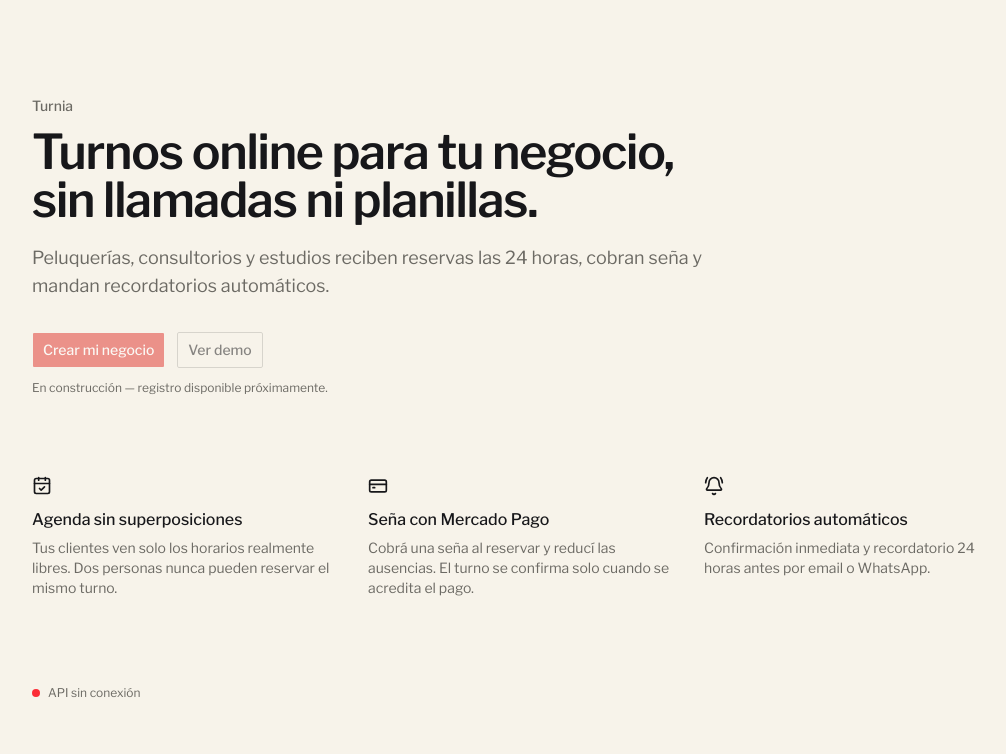
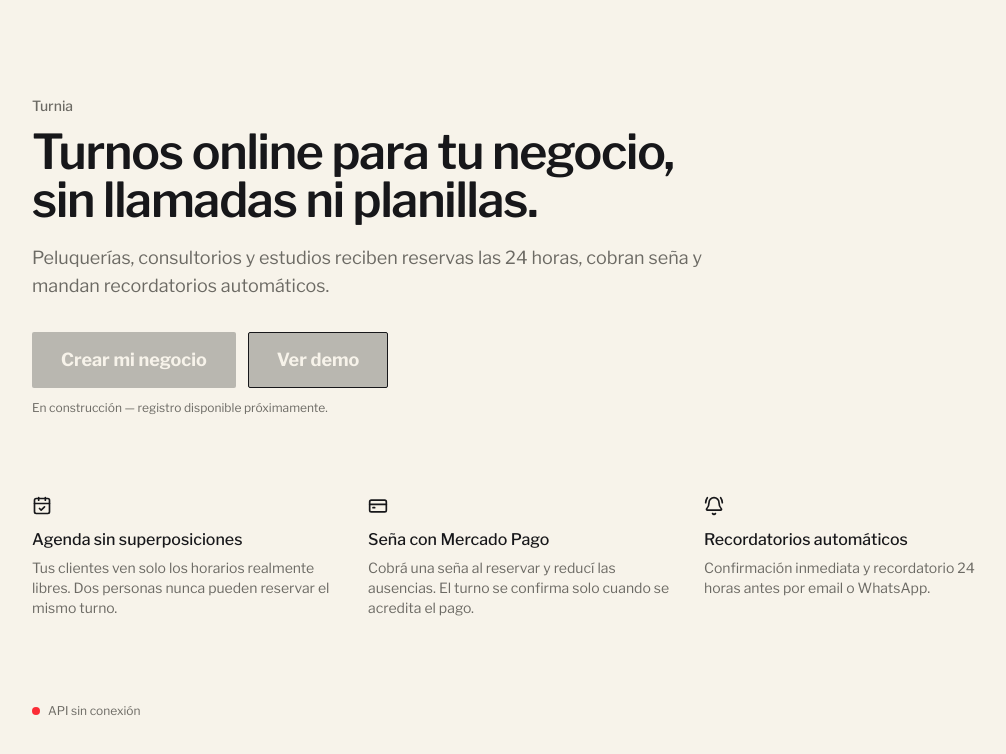
Before and after one commit to ernestojost/numerito, a Next.js app in the folder apps/web/: page / in a window 1280 px wide. Shown: the top 754 px of the page, without its empty margins (120-1126 px from the left). Built offline with nearby package versions, Linux system fonts and the light colour scheme; no server answers; a web font is replaced by a local one.

Commit message:
feat(web): restyle button variants

```diff
--- a/apps/web/src/components/ui/button.tsx
+++ b/apps/web/src/components/ui/button.tsx
@@ -2,34 +2,25 @@ import { Button as ButtonPrimitive } from "@base-ui/react/button"
 import { cva, type VariantProps } from "class-variance-authority"
 import { cn } from "@/lib/utils"
 
-const buttonVariants = cva(
-  "group/button inline-flex shrink-0 items-center justify-center rounded-lg border border-transparent bg-clip-padding text-sm font-medium whitespace-nowrap transition-all outline-none select-none focus-visible:border-ring focus-visible:ring-3 focus-visible:ring-ring/50 active:not-aria-[haspopup]:translate-y-px disabled:pointer-events-none disabled:opacity-50 aria-invalid:border-destructive aria-invalid:ring-3 aria-invalid:ring-destructive/20 dark:aria-invalid:border-destructive/50 dark:aria-invalid:ring-destructive/40 [&_svg]:pointer-events-none [&_svg]:shrink-0 [&_svg:not([class*='size-'])]:size-4",
+const baseVariants = cva(
+  "inline-flex shrink-0 items-center justify-center gap-2.5 rounded-[2px] border-[1.5px] font-sans font-bold whitespace-nowrap transition-colors outline-none select-none focus-visible:ring-2 focus-visible:ring-ink focus-visible:ring-offset-2 focus-visible:ring-offset-paper disabled:pointer-events-none disabled:bg-machine disabled:text-paper [&_svg]:pointer-events-none [&_svg]:shrink-0 [&_svg:not([class*='size-'])]:size-5",
   {
     variants: {
       variant: {
-        default: "bg-primary text-primary-foreground hover:bg-primary/80",
-        outline:
-          "border-border bg-background hover:bg-muted hover:text-foreground aria-expanded:bg-muted aria-expanded:text-foreground dark:border-input dark:bg-input/30 dark:hover:bg-input/50",
-        secondary:
-          "bg-secondary text-secondary-foreground hover:bg-[color-mix(in_oklch,var(--secondary),var(--foreground)_5%)] aria-expanded:bg-secondary aria-expanded:text-secondary-foreground",
-        ghost:
-          "hover:bg-muted hover:text-foreground aria-expanded:bg-muted aria-expanded:text-foreground dark:hover:bg-muted/50",
-        destructive:
-          "bg-destructive/10 text-destructive hover:bg-destructive/20 focus-visible:border-destructive/40 focus-visible:ring-destructive/20 dark:bg-destructive/20 dark:hover:bg-destructive/30 dark:focus-visible:ring-destructive/40",
-        link: "text-primary underline-offset-4 hover:underline",
+        default: "border-transparent bg-signal text-white hover:bg-signal-hover",
+        outline: "border-ink bg-transparent text-ink hover:bg-ink hover:text-paper",
+        secondary: "border-ink bg-transparent text-ink hover:bg-ink hover:text-paper",
+        ghost: "border-transparent px-1 text-ink underline-offset-4 decoration-2 hover:underline",
+        destructive: "border-signal-ink bg-transparent text-signal-ink hover:bg-signal-soft",
+        mp: "border-transparent bg-mp text-ink hover:brightness-95",
+        inverse: "border-paper bg-transparent text-paper hover:bg-paper hover:text-ink",
+        link: "border-transparent px-0 text-ink underline underline-offset-4 decoration-2",
       },
       size: {
-        default:
-          "h-8 gap-1.5 px-2.5 has-data-[icon=inline-end]:pr-2 has-data-[icon=inline-start]:pl-2",
-        xs: "h-6 gap-1 rounded-[min(var(--radius-md),10px)] px-2 text-xs in-data-[slot=button-group]:rounded-lg has-data-[icon=inline-end]:pr-1.5 has-data-[icon=inline-start]:pl-1.5 [&_svg:not([class*='size-'])]:size-3",
-        sm: "h-7 gap-1 rounded-[min(var(--radius-md),12px)] px-2.5 text-[0.8rem] in-data-[slot=button-group]:rounded-lg has-data-[icon=inline-end]:pr-1.5 has-data-[icon=inline-start]:pl-1.5 [&_svg:not([class*='size-'])]:size-3.5",
-        lg: "h-9 gap-1.5 px-2.5 has-data-[icon=inline-end]:pr-2 has-data-[icon=inline-start]:pl-2",
-        icon: "size-8",
-        "icon-xs":
-          "size-6 rounded-[min(var(--radius-md),10px)] in-data-[slot=button-group]:rounded-lg [&_svg:not([class*='size-'])]:size-3",
-        "icon-sm":
-          "size-7 rounded-[min(var(--radius-md),12px)] in-data-[slot=button-group]:rounded-lg",
-        "icon-lg": "size-9",
+        default: "min-h-11 px-6 text-base",
+        sm: "min-h-9 px-4 text-sm",
+        lg: "min-h-14 px-7 text-lg",
+        icon: "size-11",
       },
     },
     defaultVariants: {
@@ -39,16 +30,25 @@ const buttonVariants = cva(
   }
 )
 
+type ButtonVariantProps = VariantProps<typeof baseVariants> & { className?: string }
+
+/** Variant classes merged with tailwind-merge, so a caller's className wins over the base. */
+function buttonVariants({ className, ...props }: ButtonVariantProps = {}) {
+  return cn(baseVariants(props), className)
+}
+
 function Button({
   className,
   variant = "default",
   size = "default",
   ...props
-}: ButtonPrimitive.Props & VariantProps<typeof buttonVariants>) {
+}: ButtonPrimitive.Props & VariantProps<typeof baseVariants>) {
   return (
     <ButtonPrimitive
       data-slot="button"
-      className={cn(buttonVariants({ variant, size, className }))}
+      className={(state) =>
+        buttonVariants({ variant, size, className: typeof className === "function" ? className(state) : className })
+      }
       {...props}
     />
   )
```
